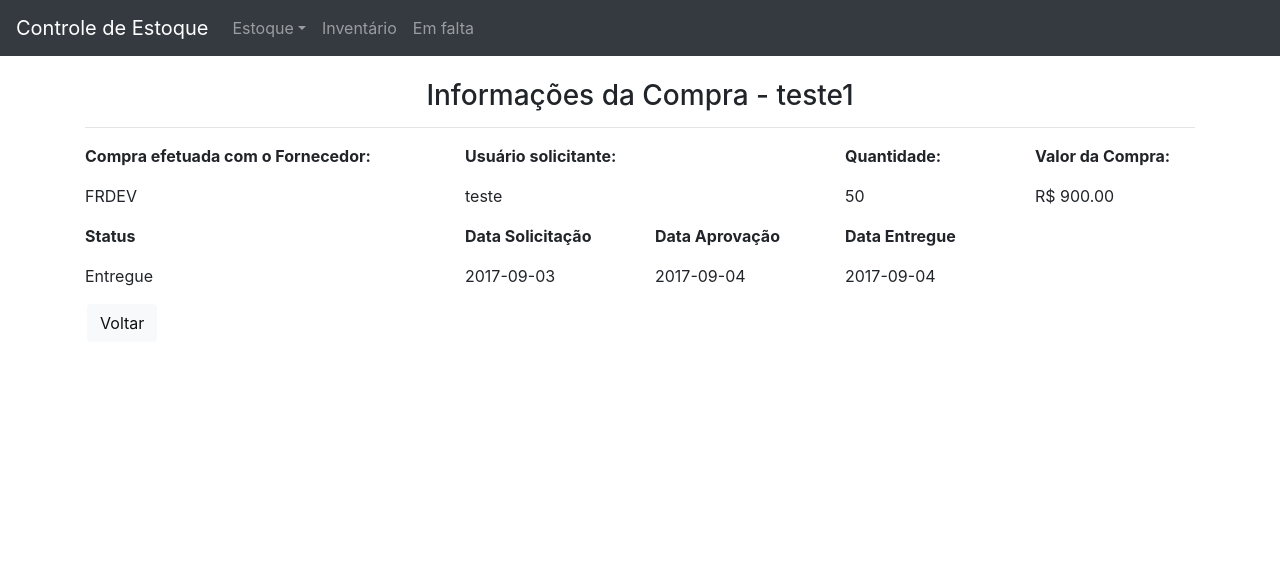
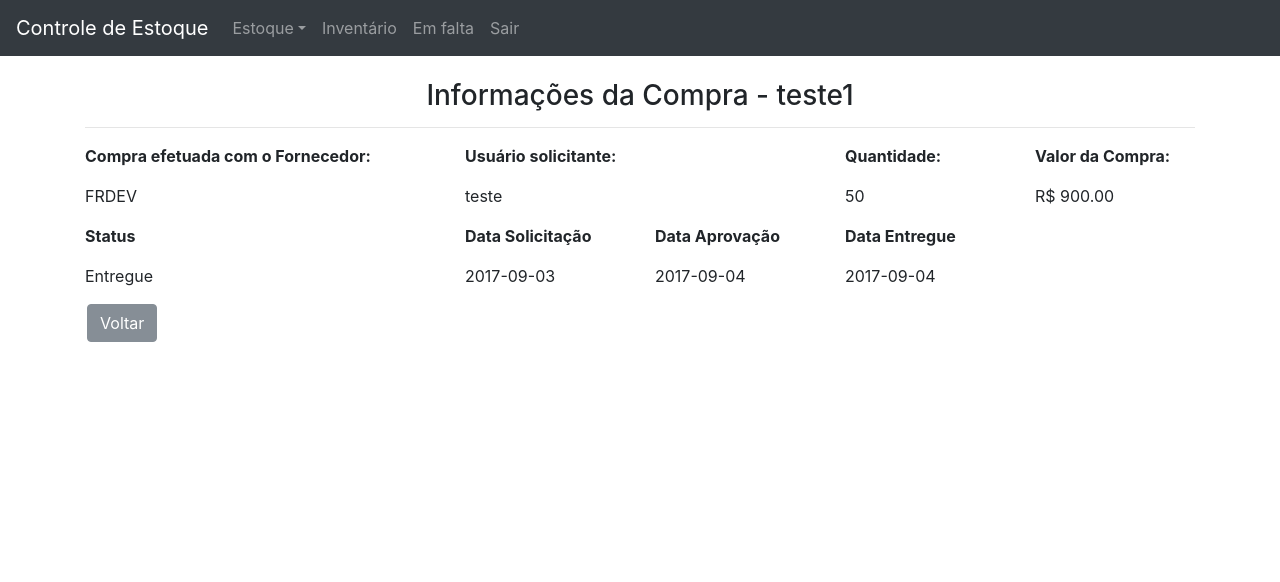
Before and after one commit to frdev/unicsulerp, a CodeIgniter app: page /unicsulerp/compras/info/1 in a window 1280 px wide. Shown: the top 582 px of the page. Run offline with CodeIgniter, Linux system fonts and the light colour scheme; data comes from the database, SQL or seed files in the repository; some libraries are stand-ins or nearby versions.

Commit message:
Alterações 10/09

```diff
--- a/application/models/Produtos_model.php
+++ b/application/models/Produtos_model.php
@@ -27,6 +27,16 @@ class Produtos_model extends CI_Model
 		}
 	}
 
+	public function checkProduto($descricao=NULL)
+	{
+		if($descricao != NULL)
+		{
+			$this->db->where('descricao', $descricao);
+			$query = $this->db->get('produtos');
+		}
+		return $query->row();
+	}
+
 	public function editarProduto($dados=NULL, $id=NULL)
 	{
 		if($dados != NULL && $id != NULL)
--- a/application/models/Usuarios_model.php
+++ b/application/models/Usuarios_model.php
@@ -15,6 +15,23 @@ class Usuarios_model extends CI_Model
 		if($dados != NULL){
 			$this->db->insert('usuarios', $dados);
 		}
+	}
+
+	public function checkUsuario($dados=NULL)
+	{
+
+		$nome = $dados['nome'];
+		$usuario = $dados['usuario'];
+		$email = $dados['email'];
+
+		if($dados != NULL)
+		{
+			$this->db->where('nome', $nome);
+			$this->db->or_where('usuario =', $usuario);
+			$this->db->or_where('email =', $email);
+			$query = $this->db->get('usuarios');
+		}
+		return $query->row();
 	}
 
 	public function getUsuarioByID($id=NULL){
--- a/application/views/infocompra.php
+++ b/application/views/infocompra.php
@@ -108,6 +108,6 @@ defined('BASEPATH') OR exit('No direct script access allowed');
 		?>
 			<a href="<?=base_url('compras/receberentrega/' . $compra->id)?>" class="btn btn-md btn-secondary">Receber Entrega</a>
 		<?php } ?>
-		<a style="margin-left: 1.5%;" href="<?=base_url('compras/index')?>" class="btn btn-md btn-light">Voltar</a>
+		<a style="margin-left: 1.5%;" href="<?=base_url('compras/index')?>" class="btn btn-md btn-secondary">Voltar</a>
 	</div>
 </div>
--- a/application/views/listarcompras.php
+++ b/application/views/listarcompras.php
@@ -3,6 +3,7 @@ defined('BASEPATH') OR exit('No direct script access allowed');
 ?>
 <br>
 <div class="container">
+	<br>
 	<h1 class="text-center">Solicitações de Compras</h1>
 	<hr>
 
--- a/application/views/listarprodutos.php
+++ b/application/views/listarprodutos.php
@@ -122,5 +122,4 @@ defined('BASEPATH') OR exit ('No direct script access allowed');
 		</tbody>
 	</table>
 	<p class="text-center"><b>Total de registros: <?=$contador;?></b></p>
-
 </div>
--- a/application/views/menu.php
+++ b/application/views/menu.php
@@ -48,10 +48,13 @@ defined('BASEPATH') OR exit('No direct script access allowed');
             </div>
           </li>
           <li class="nav-item">
-            <a class="nav-link" href="<?=base_url('produtos/inventario');?>">Inventário<span class="sr-only">(current)</span></a>
+            <a class="nav-link" href="<?=base_url('produtos/inventario');?>">Inventário</a>
           </li>
           <li class="nav-item">
-            <a class="nav-link" href="<?=base_url('produtos/painel');?>">Em falta<span class="sr-only">(current)</span></a>
+            <a class="nav-link" href="<?=base_url('produtos/painel');?>">Em falta</a>
+          </li>
+          <li class="nav-item">
+            <a class="nav-link" href="<?=base_url('login/logout');?>">Sair</a>
           </li>
         </ul>
       </div>
```
Also changed, not shown: application/controllers/Login.php (+6 -2 lines), application/controllers/Produtos.php (+11 -2 lines), application/controllers/Usuarios.php (+6 -2 lines).
